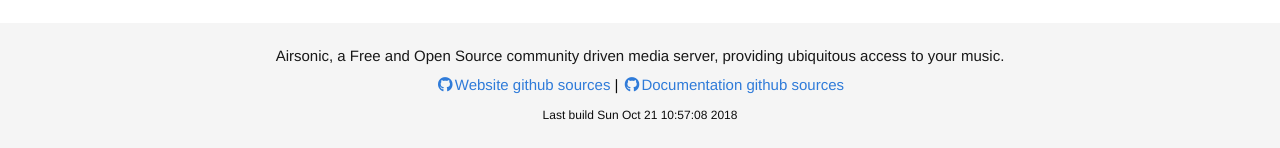
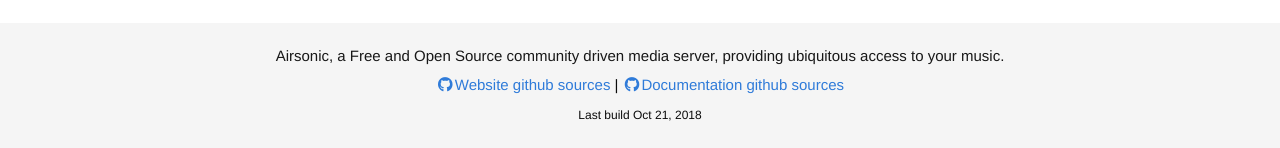
Before and after one commit to airsonic/airsonic.github.io, a Jekyll site: the page built from index.md, in a window 1280 px wide and 900 px high, scrolled down 1439 px. Shown: the part 749-897 px from the top of the window. Built offline with Jekyll 4.4.1, drawn with Linux system fonts in a browser that asks for light colours; nearby versions of some CDN libraries; comment, search, counter and statistics services are not loaded; part of the change alters nothing that is shown.

```diff
--- a/_includes/footer.html
+++ b/_includes/footer.html
@@ -1,7 +1,7 @@
 <footer id="footer">
   <span>{{ site.description }}</span>
   <p><a href="{{ site.github_website_url }}"><i class="fab fa-github fa-fw"></i>Website github sources</a> | <a href="{{ site.github_docs_url }}"><i class="fab fa-github fa-fw"></i>Documentation github sources</a></p>
-  <p><small>Last build {{ site.time | date: "%c" }}</small></p>
+  <p><small>Last build {{ site.time | date: "%b %d, %Y" }}</small></p>
 </footer>
 <script type="text/javascript">
     // Add smoothscroll to #$links
```
